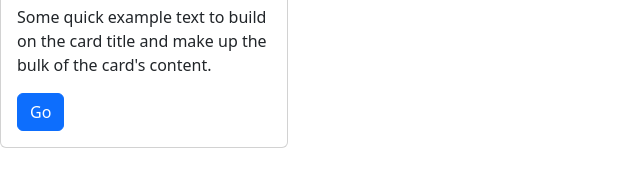
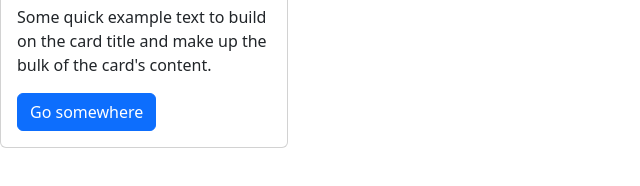
Before and after one commit to phhhu6229/testgithub, a plain HTML site: page index.html in a window 1280 px wide. Shown: the part 170-356 px from the top of the page, without its empty margins (0-640 px from the left). Drawn offline with nearby package versions, Linux system fonts and the light colour scheme.

Commit message:
Revert "revert"
This reverts commit df1f12fda81cc4fb34b2e1846b924d96c4536553.

```diff
--- a/index.html
+++ b/index.html
@@ -20,7 +20,7 @@
             <div class="card-body">
               <h5 class="card-title">Card title</h5>
               <p class="card-text">Some quick example text to build on the card title and make up the bulk of the card's content.</p>
-              <a href="#" class="btn btn-primary">Go </a>
+              <a href="#" class="btn btn-primary">Go somewhere</a>
             </div>
           </div>
     </section>
```
